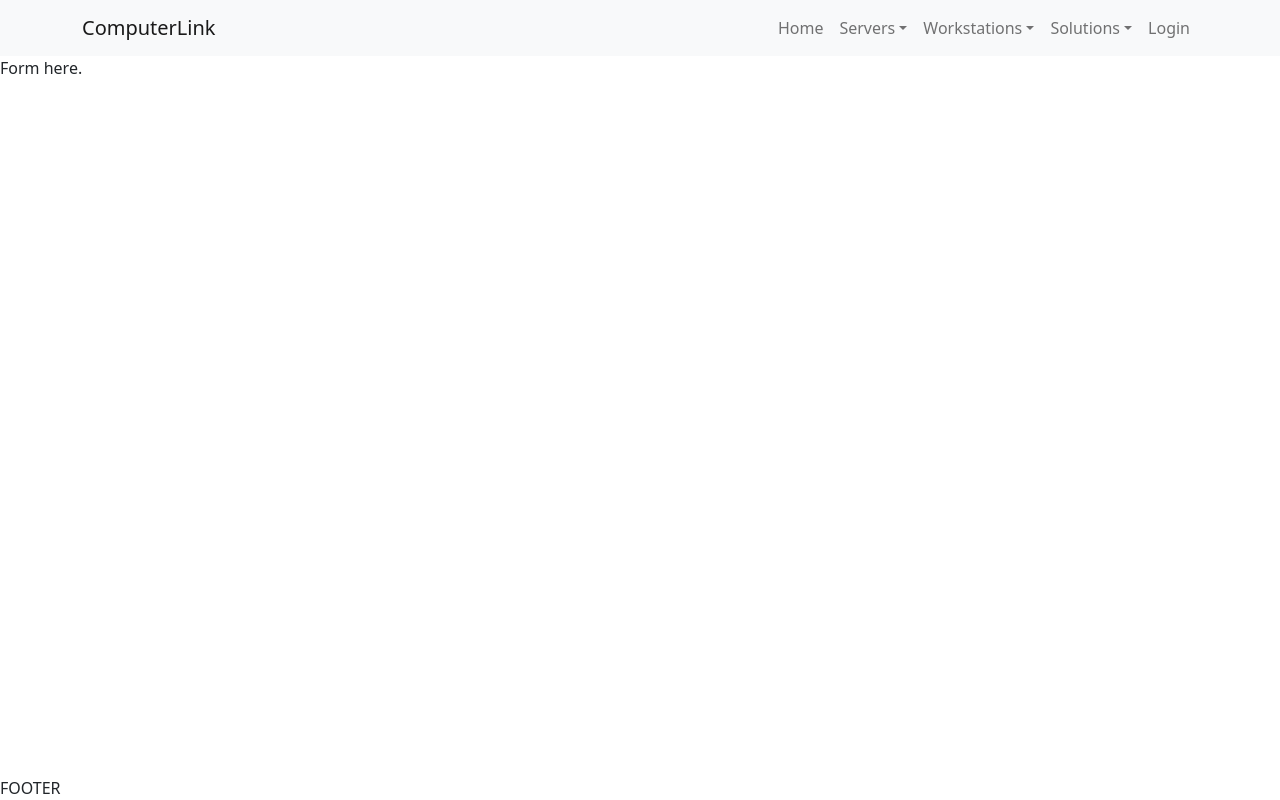
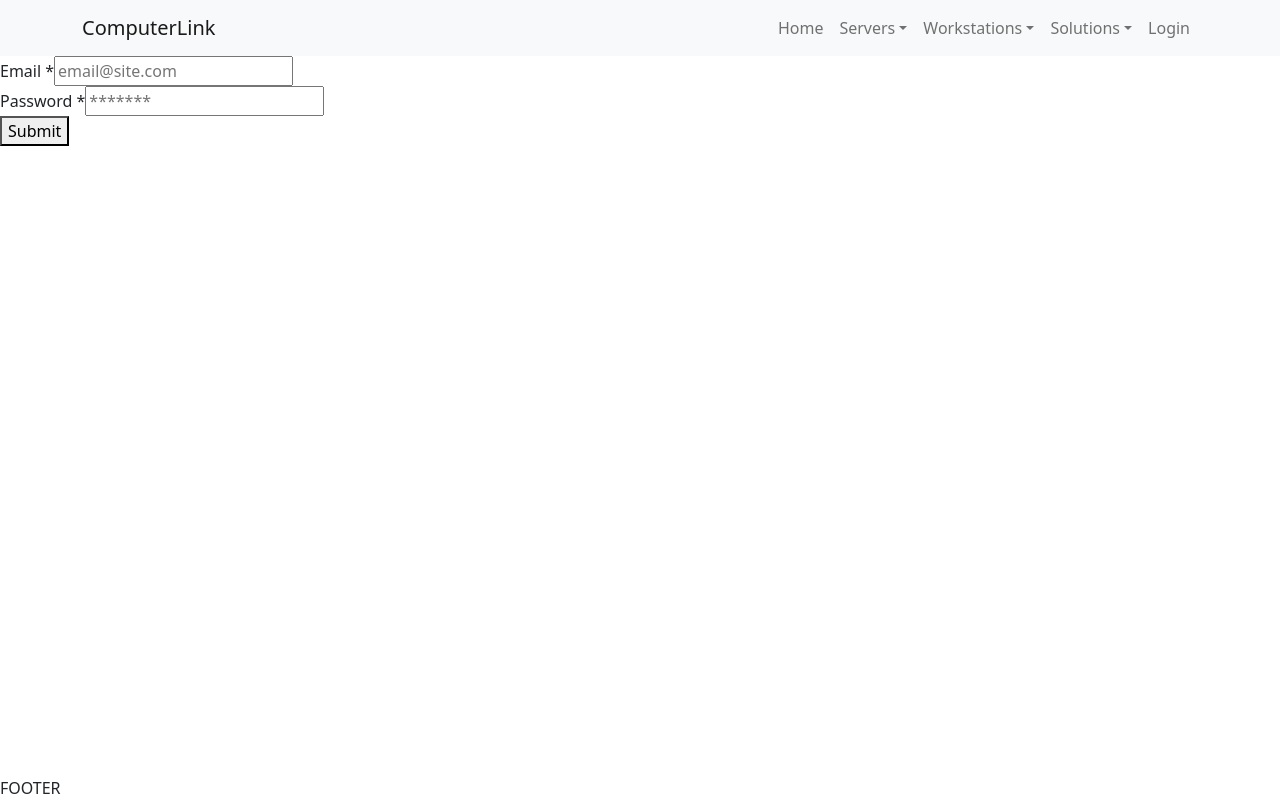
Before and after one commit to akramsabbah9/computerlink-site, a React (Create React App) app in the folder frontend/: page /login in a window 1280 px wide. Built offline with nearby package versions, Linux system fonts and the light colour scheme; no server answers.

Commit message:
added basic form and started error checking

```diff
--- a/frontend/src/pages/Login/index.js
+++ b/frontend/src/pages/Login/index.js
@@ -1,4 +1,4 @@
-import React, { useEffect } from "react";
+import React, { useState /*, useEffect*/ } from "react";
 import { Redirect } from "react-router-dom";
 import Auth from "../../utils/auth";
 import { SET_LOGGED_IN } from "../../utils/actions";
@@ -13,14 +13,34 @@ function Login() {
         dispatch({ type: SET_LOGGED_IN });
     };
 
-    useEffect(() => {
-        console.log("before login", Auth.loggedIn());
-        const fetchData = async function() {
+    // form state
+    const [formState, setFormState] = useState({
+        email: "",
+        password: { value: "", err: "" }
+    });
+
+    // handle form field change
+    const handleFormChange = event => {
+        // destructure event target
+        const { name, value } = event.target;
+        // update state
+        setFormState({
+            ...formState,
+            [name]: { ...[name], value }
+        });
+    };
+
+    // handle form submit
+    const handleFormSubmit = async event => {
+        event.preventDefault();
+        if (!validateForm()) return false;
+
+        // send fetch request to backend and await response
         const response = await fetch("/api/customers/login", {
             method: "POST",
             body: JSON.stringify({
-                    email: "test3@test.com",
-                    password: "tester"
+                email: "test3@test.com", //TODO
+                password: "tester" //TODO
             }),
             headers: { "Content-Type": "application/json" }
         });
@@ -29,25 +49,69 @@ function Login() {
         console.log("after login", Auth.loggedIn());
 
         // if login cookie exists, dispatch login event
-            if (Auth.loggedIn()) loginUser();
+        if (response.ok && Auth.loggedIn()) loginUser();
+    };
 
-            // if 200, redirect user to homepage
-            // if (response.ok) window.location.assign("/");
-            if (response.ok) return true;
+    const setForm = async arg => {
+        const response = setFormState(arg);
+
+        console.log(formState);
+    }
+
+    // validate form for null-input
+    const validateForm = () => {
+        let isValid = true;
+
+        // check all form fields: if any are blank, set its error
+        for (const [field, entry] of Object.entries(formState)) {
+            console.log(`${field}: value ${entry.value}, err ${entry.err}`);
+
+            // if this field's entry has no value, set its error message
+            // BUG: Email doesn't get set unless password does first. Likely
+            // caused by race condition where email message arrives and is overwritten
+            // by password message (containing no email error)
+            if (entry.value.length === 0) {
+                setForm({
+                    ...formState,
+                    [field]: { value: "", err: `Your ${field} was left blank!` }
+                });
+                isValid = false;
+            }
+        }
+
+        return isValid;
     };
-        try {
-            fetchData();
-        }
-        catch (err) {
-            console.log(err);
-        }
-    }, []);
 
     return (<>
-        {state.loggedIn ?
-            <Redirect to="/" />
-            :
-            <div>Form here.</div>}
+        {state.loggedIn ? <Redirect to="/" /> : null}
+
+        {/* login form */}
+        <form className="" onSubmit={handleFormSubmit}>
+            <div className="form-field">
+                <label htmlFor="email">Email <span className="required-field">*</span></label>
+                <input
+                placeholder="email@site.com"
+                name="email"
+                id="login-email"
+                onChange={handleFormChange}
+                />
+                {formState.email.err}
+            </div>
+
+            <div className="form-field">
+                <label htmlFor="password">Password <span className="required-field">*</span></label>
+                <input
+                    placeholder="*******"
+                    name="password"
+                    id="login-pass"
+                    onChange={handleFormChange}
+                />
+                {formState.password.err}
+            </div>
+            <div className="">
+                <button className="" type="submit">Submit</button>
+            </div>
+        </form>
     </>);
 }
 
```
Lines whose indentation alone changed are shown as unchanged.
